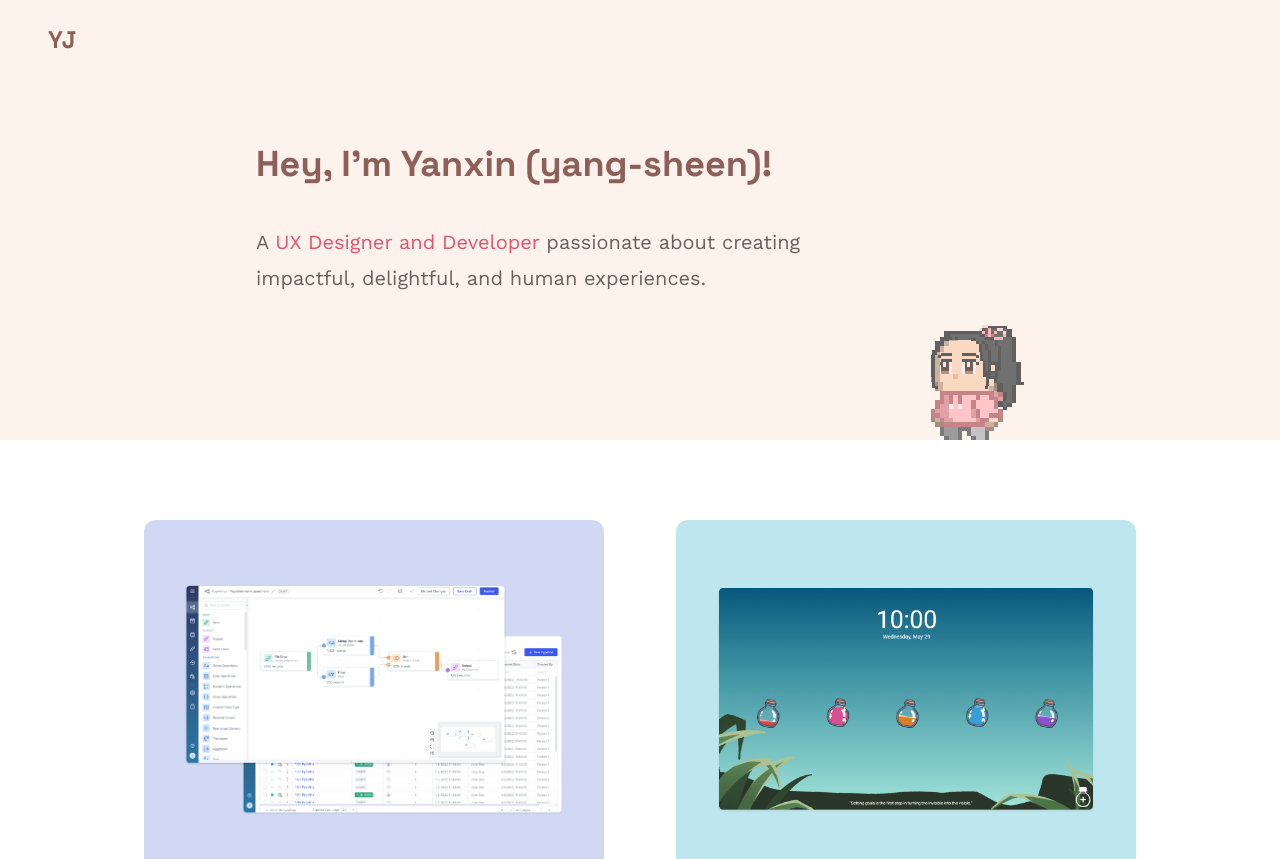
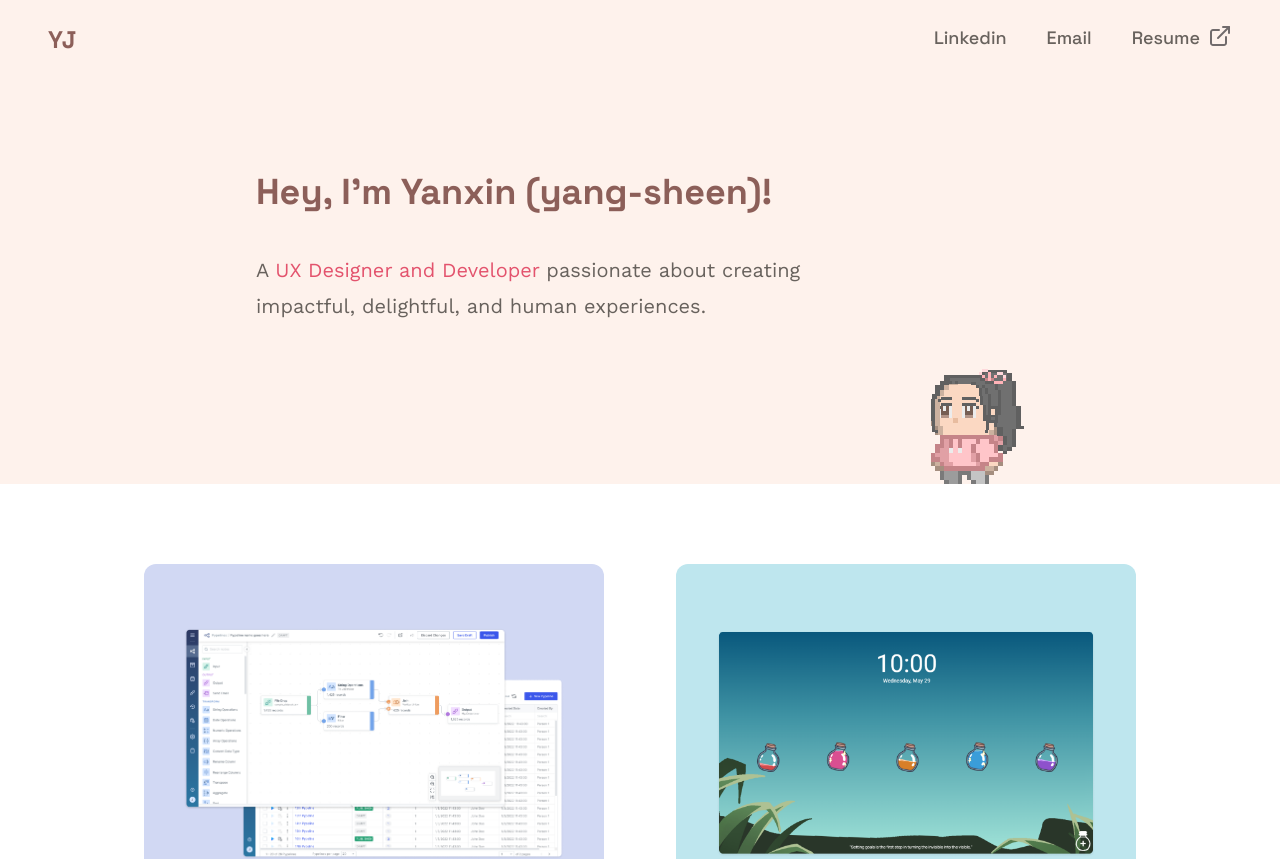
Before and after one commit to yanxinnn/portfolio, a Next.js app: page / in a window 1280 px wide. Shown: the top 859 px of the page. Built offline with nearby package versions, Linux system fonts and the light colour scheme.

Commit message:
contact info

```diff
--- a/src/app/globals.css
+++ b/src/app/globals.css
@@ -52,7 +52,10 @@
     @apply font-header self-stretch flex px-8 md:px-12 py-6;
   }
   .navBar {
-    @apply font-medium flex gap-12 text-lg;
+    @apply flex gap-10 text-lg font-medium;
+  }
+  .navBarItem {
+    @apply hover:text-lightAccent-300;
   }
   .logo {
     @apply font-bold text-2xl tracking-wider;
--- a/src/app/page.tsx
+++ b/src/app/page.tsx
@@ -1,7 +1,7 @@
 import Link from "next/link";
 import { ProjectCard } from "@/components/ProjectCard";
-import { LinkedinIcon } from "@/components/icons/LinkedinIcon";
 import { GameIcon } from "@/components/icons/GameIcon";
+import { ExternalLinkIcon } from "@/components/icons/ExternalLinkIcon";
 
 export default function Home() {
   return (
@@ -15,26 +15,43 @@ export default function Home() {
         <div className="grow"></div>
 
         <div className="navBar">
-          {/* <a>About</a>
-          <a>Projects</a>
-          <a>Resume</a> */}
+          {/* Contact info */}
+          <Link
+            href="https://www.linkedin.com/in/yanxinn/"
+            target="_blank"
+            className="navBarItem"
+          >
+            Linkedin
+          </Link>
+          <Link
+            href="mailto:yanxinjiang@live.com"
+            target="_blank"
+            className="navBarItem"
+          >
+            Email
+          </Link>
+
+          <div className="flex flex-row gap-2 group">
+            <Link href="/images/YanxinJiang_Resume.pdf" target="blank">
+              <div className="text-stone-550 group-hover:text-lightAccent-300">
+                Resume
+              </div>
+            </Link>
+            <ExternalLinkIcon className="group-hover:stroke-lightAccent-300" />
+          </div>
         </div>
       </div>
 
       {/* Intro */}
       <div className="flex flex-col md:flex-row pt-20 sm:pt-24 gap-0 lg:gap-12 max-w-[48rem] mx-8 sm:mx-20">
-        <div className="flex flex-col gap-10 pb-4">
+        <div className="flex flex-col gap-10 pb-4 md:pb-40">
           <h1 className="text-earthy-500">Hey, I'm Yanxin (yang-sheen)!</h1>
 
-          <h4 className="pb-8 md:pb-32 leading-9">
+          <h4 className="leading-9">
             A <span className="text-accent">UX Designer and Developer</span>{" "}
             passionate about creating impactful, delightful, and human
             experiences.
           </h4>
-
-          {/* <Link href="/images/YanxinJiang_Resume.pdf" target="blank">
-            Resume
-          </Link> */}
         </div>
 
         <img
@@ -67,11 +84,11 @@ export default function Home() {
       </div>
 
       {/* Link to interactive portfolio */}
-      <div className="flex flex-col md:flex-row pt-12 sm:pt-20 gap-0 md:gap-48 mx-8 sm:mx-12">
+      <div className="flex flex-col sm:flex-row pt-12 md:pt-20 gap-0 sm:gap-16 lg:gap-40 mx-8 sm:mx-12">
         <img
           src="/images/bunny.gif"
           alt="A pixelated bunny GIF"
-          className="transform object-none self-center md:self-end bg-auto order-last md:order-first"
+          className="transform object-none self-center sm:self-end bg-auto order-last sm:order-first"
         />
 
         <div className="flex flex-col gap-5 items-center pb-20">
--- /dev/null
+++ b/src/components/icons/ExternalLinkIcon.tsx
@@ -0,0 +1,41 @@
+type IconProps = {
+  className?: React.SVGProps<SVGSVGElement>["className"];
+};
+
+export function ExternalLinkIcon(props: IconProps) {
+  return (
+    <svg
+      width="24"
+      height="24"
+      viewBox="0 0 24 24"
+      fill="none"
+      xmlns="http://www.w3.org/2000/svg"
+      className="hover:cursor-pointer"
+    >
+      <path
+        d="M18 13V19C18 19.5304 17.7893 20.0391 17.4142 20.4142C17.0391 20.7893 16.5304 21 16 21H5C4.46957 21 3.96086 20.7893 3.58579 20.4142C3.21071 20.0391 3 19.5304 3 19V8C3 7.46957 3.21071 6.96086 3.58579 6.58579C3.96086 6.21071 4.46957 6 5 6H11"
+        stroke="#716B6C"
+        stroke-width="2"
+        stroke-linecap="round"
+        stroke-linejoin="round"
+        className={`origin-center ${props.className}`}
+      />
+      <path
+        d="M15 3H21V9"
+        stroke="#716B6C"
+        stroke-width="2"
+        stroke-linecap="round"
+        stroke-linejoin="round"
+        className={`origin-center ${props.className}`}
+      />
+      <path
+        d="M10 14L21 3"
+        stroke="#716B6C"
+        stroke-width="2"
+        stroke-linecap="round"
+        stroke-linejoin="round"
+        className={`origin-center ${props.className}`}
+      />
+    </svg>
+  );
+}
--- a/src/components/icons/LinkedinIcon.tsx
+++ /dev/null
@@ -1,20 +0,0 @@
-type IconProps = {
-  className?: React.SVGProps<SVGSVGElement>["className"];
-};
-
-export function LinkedinIcon(props: IconProps) {
-  return (
-    <svg
-      width="24"
-      height="24"
-      viewBox="0 0 24 24"
-      fill="white"
-      className={`hover:fill-lightAccent-100 ${props.className}`}
-      xmlns="http://www.w3.org/2000/svg"
-    >
-      <g clip-path="url(#clip0_271_542)">
-        <path d="M21.3333 0C22.0406 0 22.7189 0.280951 23.219 0.781048C23.719 1.28115 24 1.95942 24 2.66667V21.3333C24 22.0406 23.719 22.7189 23.219 23.219C22.7189 23.719 22.0406 24 21.3333 24H2.66667C1.95942 24 1.28115 23.719 0.781048 23.219C0.280951 22.7189 0 22.0406 0 21.3333V2.66667C0 1.95942 0.280951 1.28115 0.781048 0.781048C1.28115 0.280951 1.95942 0 2.66667 0H21.3333ZM20.6667 20.6667V13.6C20.6667 12.4472 20.2087 11.3416 19.3936 10.5264C18.5784 9.71128 17.4728 9.25333 16.32 9.25333C15.1867 9.25333 13.8667 9.94667 13.2267 10.9867V9.50667H9.50667V20.6667H13.2267V14.0933C13.2267 13.0667 14.0533 12.2267 15.08 12.2267C15.5751 12.2267 16.0499 12.4233 16.3999 12.7734C16.75 13.1235 16.9467 13.5983 16.9467 14.0933V20.6667H20.6667ZM5.17333 7.41333C5.76742 7.41333 6.33717 7.17733 6.75725 6.75725C7.17733 6.33717 7.41333 5.76742 7.41333 5.17333C7.41333 3.93333 6.41333 2.92 5.17333 2.92C4.57571 2.92 4.00257 3.1574 3.57999 3.57999C3.1574 4.00257 2.92 4.57571 2.92 5.17333C2.92 6.41333 3.93333 7.41333 5.17333 7.41333ZM7.02667 20.6667V9.50667H3.33333V20.6667H7.02667Z" />
-      </g>
-    </svg>
-  );
-}
```
Also changed, not shown: 2 other files (tests, documents, lock files or other folders).
